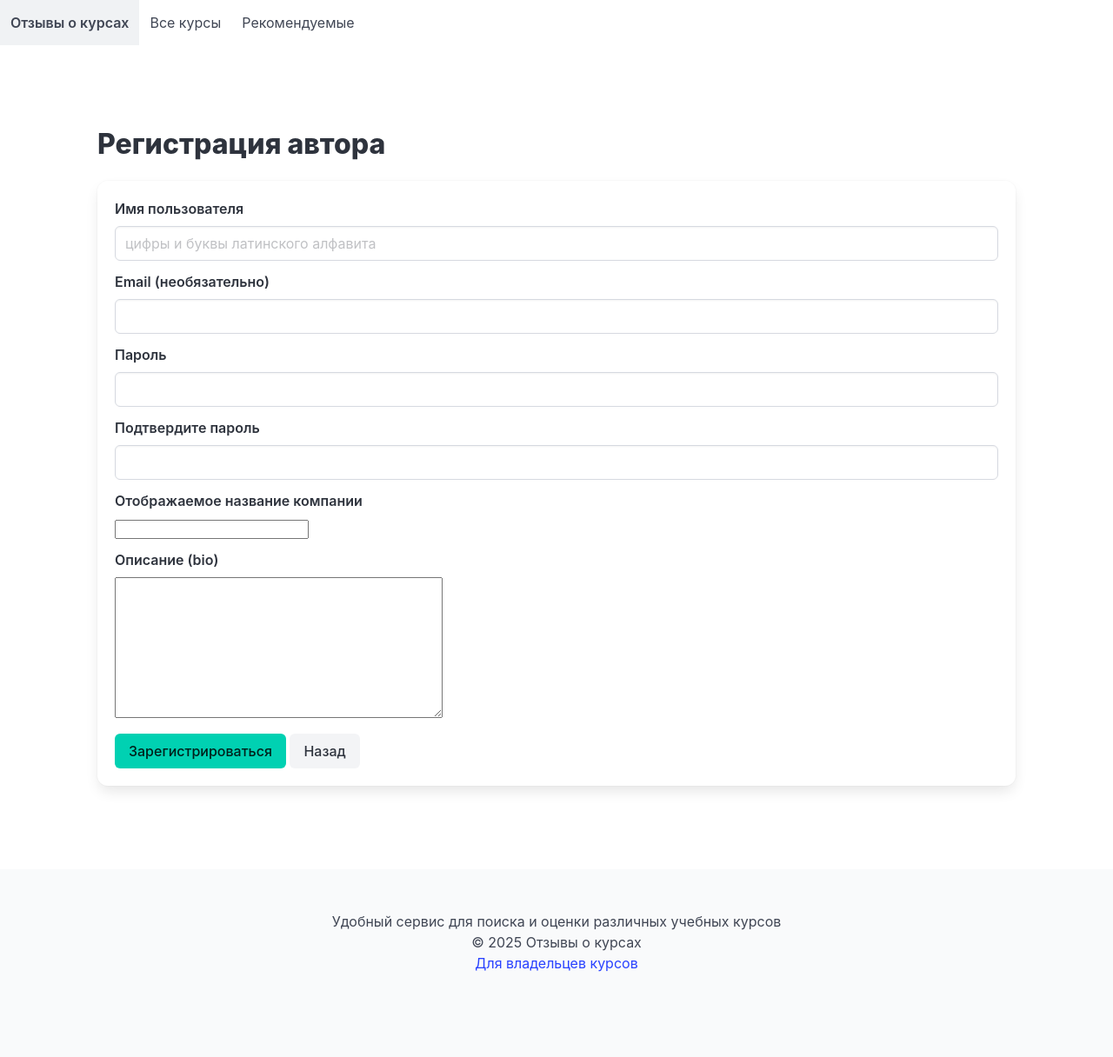
After one commit to acakp/course-review, a Django app: page /register/ in a window 1280 px wide. The commit adds this page. Shown: the whole page at 87% size. Run offline with Django 5.2, Linux system fonts and the light colour scheme.

Commit message:
add username validation

```diff
--- a/coursereview/review_app/forms.py
+++ b/coursereview/review_app/forms.py
@@ -1,3 +1,4 @@
+import re
 from django import forms
 from .models import Review
 from django.contrib.auth.models import User
@@ -57,14 +58,22 @@ class AuthorRegistrationForm(forms.ModelForm):
 
     def clean(self):
         cleaned = super().clean()
+        # проверка имени пользователя
+        u = cleaned.get("username")
+        if u and not re.match(r"^[A-Za-z0-9]+$", u):
+            raise forms.ValidationError(
+                "имя пользователя может содержать только латинские буквы и цифры."
+            )
+        if u and User.objects.filter(u=u).exists():
+            raise forms.ValidationError("пользователь с таким именем уже существует.")
+        # проверка паролей
         p = cleaned.get("password")
         pc = cleaned.get("password_confirm")
         if p and pc and p != pc:
-            raise forms.ValidationError("Passwords do not match")
+            raise forms.ValidationError("пароли не совпадают")
         return cleaned
 
     def save(self, commit=True):
-        # создаём User и Author
         cleaned = self.cleaned_data
         username = cleaned["username"]
         password = cleaned["password"]
--- a/coursereview/static/css/styles.css
+++ b/coursereview/static/css/styles.css
@@ -8,3 +8,11 @@ body {
 main {
   flex: 1;
 }
+
+.desc {
+  overflow: hidden;
+  text-overflow: ellipsis;
+  display: -webkit-box;
+  -webkit-line-clamp: 7;
+  -webkit-box-orient: vertical;
+}
--- a/coursereview/templates/base.html
+++ b/coursereview/templates/base.html
@@ -6,8 +6,9 @@
   <meta charset="utf-8" />
   <meta name="viewport" content="width=device-width,initial-scale=1" />
   <title>Отзывы о курсах</title>
-  <link rel="stylesheet" href="/static/bulma.css">
-  <link rel="stylesheet" href="/static/styles.css">
+  <link rel="icon" type="image/x-icon" href="/static/favicon.ico">
+  <link rel="stylesheet" href="/static/css/bulma.css">
+  <link rel="stylesheet" href="/static/css/styles.css">
 </head>
 
 <body>
@@ -15,8 +16,8 @@
     <div class="navbar-menu">
       <div class="navbar-start">
         <a class="navbar-item" href="{% url 'course_list' %}"><strong>Отзывы о курсах</strong></a>
-        <a class="navbar-item" href="{% url 'course_list' %}">Все курсы</a></strong>
-        <a class="navbar-item" href="{% url 'recommended_courses' %}">Рекомендуемые</a></strong>
+        <a class="navbar-item" href="{% url 'course_list' %}">Все курсы</a>
+        <a class="navbar-item" href="{% url 'recommended_courses' %}">Рекомендуемые</a>
       </div>
     </div>
   </nav>
@@ -30,6 +31,7 @@
   <footer class="footer has-text-centered">
     <p>Удобный сервис для поиска и оценки различных учебных курсов</p>
     <p>© 2025 Отзывы о курсах</p>
+    <p><a href="{% url 'login' %}">Для владельцев курсов</a></p>
   </footer>
 
   {% block scripts %}{% endblock scripts %}
--- a/coursereview/templates/courses/list.html
+++ b/coursereview/templates/courses/list.html
@@ -13,10 +13,11 @@
         <p class="title is-5">{{ course.title }}</p>
 
         {% if course.description %}
-        <p class="content">{{ course.description }}</p>
+        <p class="content desc">{{ course.description }}</p>
         {% endif %}
 
-        <p><strong>Платформа:</strong> {{ course.platform }}</p>
+        <p><strong>Автор:</strong> <a href="{% url 'author_profile' course.author.id %}">
+            {{ course.author.display_name }}</a></p>
         <p><strong>Средняя оценка:</strong> {{ course.average_rating|default:"Нет оценки" }}</p>
       </div>
 
--- /dev/null
+++ b/coursereview/templates/courses/register.html
@@ -0,0 +1,66 @@
+{% extends 'base.html' %}
+{% load static %}
+{% block title %}Регистрация{% endblock %}
+
+{% block content %}
+<section class="section">
+  <div class="container">
+    <h1 class="title">Регистрация автора</h1>
+    <form method="post" novalidate>
+      {% csrf_token %}
+      <div class="box">
+        <!-- поля: username, email, password, password_confirm, display_name, bio -->
+        <div class="field">
+          <label class="label">Имя пользователя</label>
+          <div class="control">
+            <input class="input" type="text" name="username" placeholder="цифры и буквы латинского алфавита"
+              value="{{ form.username.value|default_if_none:'' }}" required>
+          </div>
+        </div>
+
+        <div class="field">
+          <label class="label">Email (необязательно)</label>
+          <div class="control">
+            <input class="input" type="email" name="email" value="{{ form.email.value|default_if_none:'' }}">
+          </div>
+        </div>
+
+        <div class="field">
+          <label class="label">Пароль</label>
+          <div class="control">
+            <input class="input" type="password" name="password" required>
+          </div>
+        </div>
+
+        <div class="field">
+          <label class="label">Подтвердите пароль</label>
+          <div class="control">
+            <input class="input" type="password" name="password_confirm" required>
+          </div>
+        </div>
+
+        <div class="field">
+          <label class="label">Отображаемое название компании</label>
+          <div class="control">
+            {{ form.display_name }}
+          </div>
+        </div>
+
+        <div class="field">
+          <label class="label">Описание (bio)</label>
+          <div class="control">
+            {{ form.bio }}
+          </div>
+        </div>
+
+        <div class="field">
+          <div class="control">
+            <button class="button is-primary" type="submit">Зарегистрироваться</button>
+            <a class="button is-light" href="{% url 'login' %}">Назад</a>
+          </div>
+        </div>
+      </div>
+    </form>
+  </div>
+</section>
+{% endblock %}
```
Also changed, not shown: coursereview/templates/courses/add_course.html (added, +36 -0 lines), coursereview/templates/courses/author_profile.html (added, +47 -0 lines), coursereview/templates/courses/detail.html (+5 -2 lines), coursereview/templates/courses/login.html (added, +33 -0 lines).
